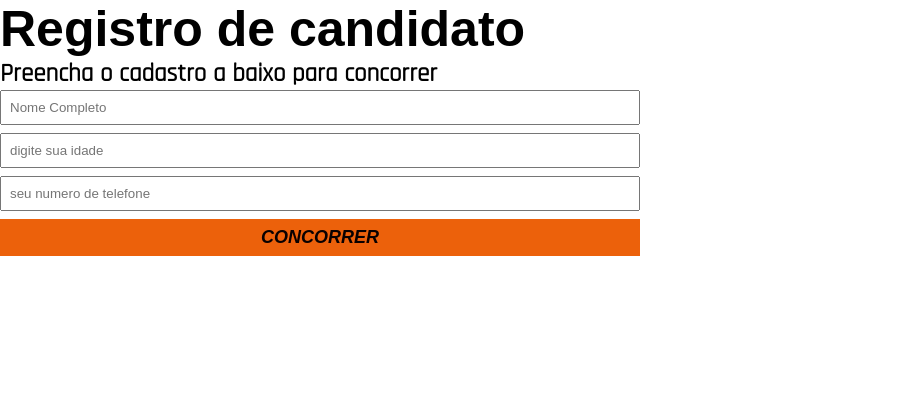
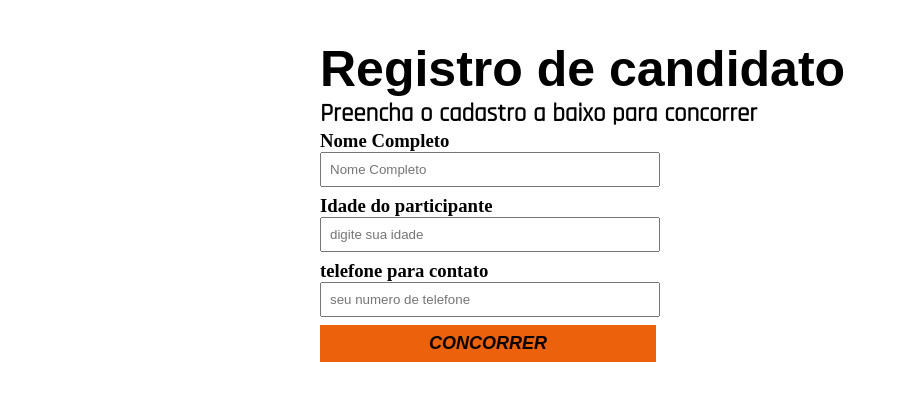
Before and after one commit to saradess/exerc-cio01JS, a plain HTML site: page index.html in a window 1280 px wide. Shown: the whole page, without its empty margins (0-907 px from the left). Drawn offline with Linux system fonts and the light colour scheme; a web font is replaced by a local one.

Commit message:
ajuste da fonte e descrição dos campos

```diff
--- a/index.html
+++ b/index.html
@@ -19,9 +19,12 @@
             <h2>Preencha o cadastro a baixo para concorrer</h2>
         </header>
         <form id="promocao">
+            <h3>Nome Completo</h3>
             <input type="text" id="Nome-Completo" placeholder="Nome Completo"/>
             <p class="error-message">Numero incompleto</p>
+            <h3>Idade do participante</h3>
             <input type="number" id="idade" placeholder="digite sua idade"/>
+            <h3>telefone para contato</h3>
             <input type="number" id="numero-telefone" placeholder="seu numero de telefone"/>
             <button type="submit" id="btn">Concorrer</button>
         </form>
--- a/main.css
+++ b/main.css
@@ -1,8 +1,14 @@
 * {
     margin: 0;
     padding: 0;
-    box-sizing:border-box;
-    font-family: sans-serif;
+    box-sizing:content-box;
+    align-items: flex-start;
+}
+
+.container {
+    margin: 40px auto;
+    max-width: 640px;
+    width: 100%;
 }
 
 .container header {
@@ -20,6 +26,14 @@ header h1 {
 header h2 {
     font-family: 'Rajdhani', sans-serif;
     font-size: 25px;
+}
+
+header h3 {
+    margin-top: 16px;
+    padding: 6px;
+    text-decoration: none;
+    font-family:'Rajdhani', sans-serif;
+    font-size: 15px;
 }
 
 input, textarea, button {
```
